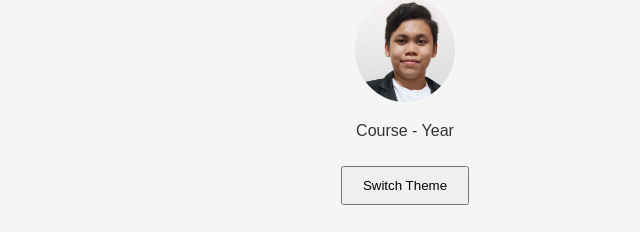
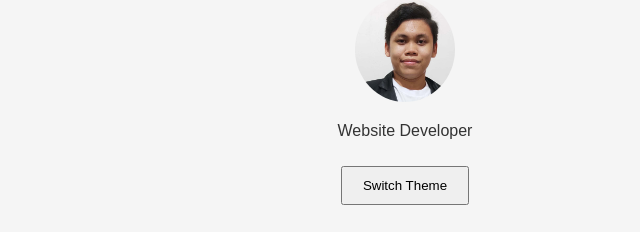
Before and after one commit to PeculiarSpectre0110/Portfolio, a plain HTML site: page index.html in a window 1280 px wide. Shown: the part 103-335 px from the top of the page, 235-875 px from the left. Drawn offline with Linux system fonts and the light colour scheme.

Commit message:
Update index.html

```diff
--- a/index.html
+++ b/index.html
@@ -10,7 +10,7 @@
       <header>
          <h1 id="name">Lemuel John B. Bernadas</h1>
          <img src="Profile_portfolio.jpeg" alt="Profile Picture" id="profile-img">
-         <p id="course-year">Course - Year</p>
+         <p id="web-dev">Website Developer</p>
          <button id="theme-toggle">Switch Theme</button>
       </header>
       <section id="achievements">
```
